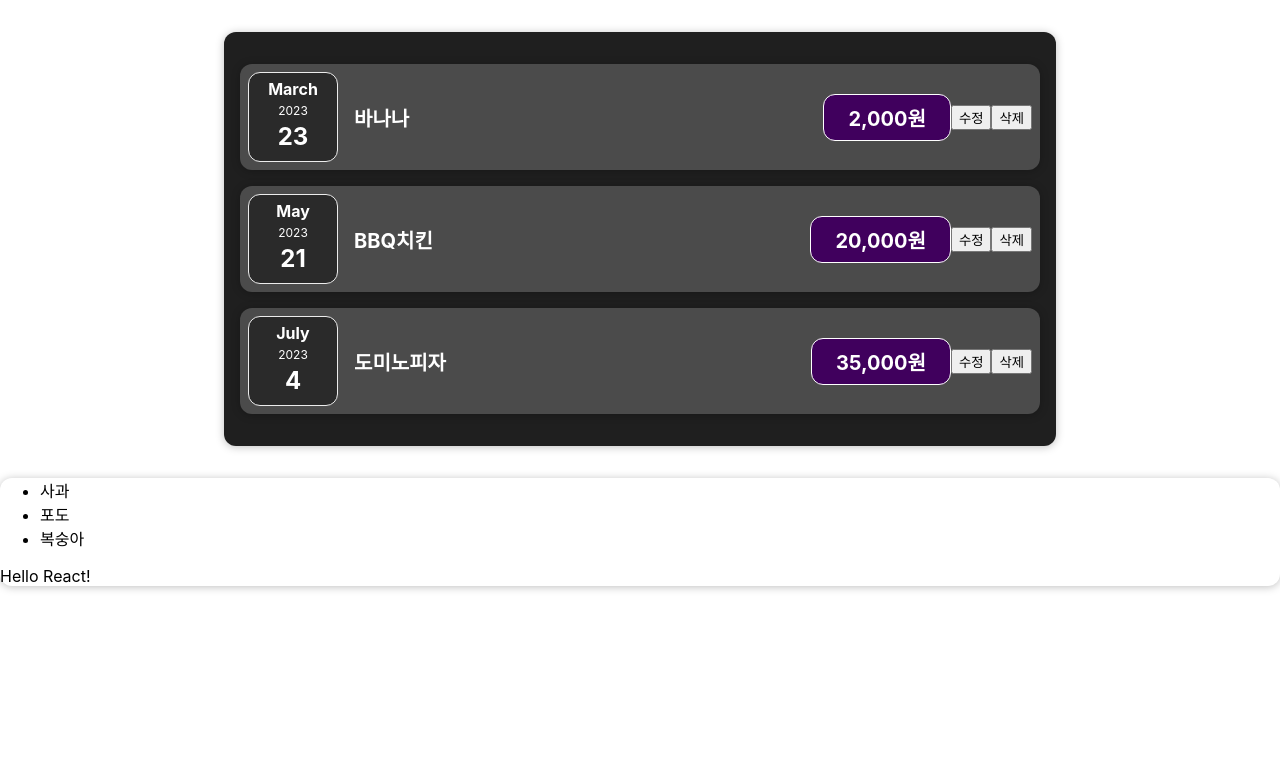
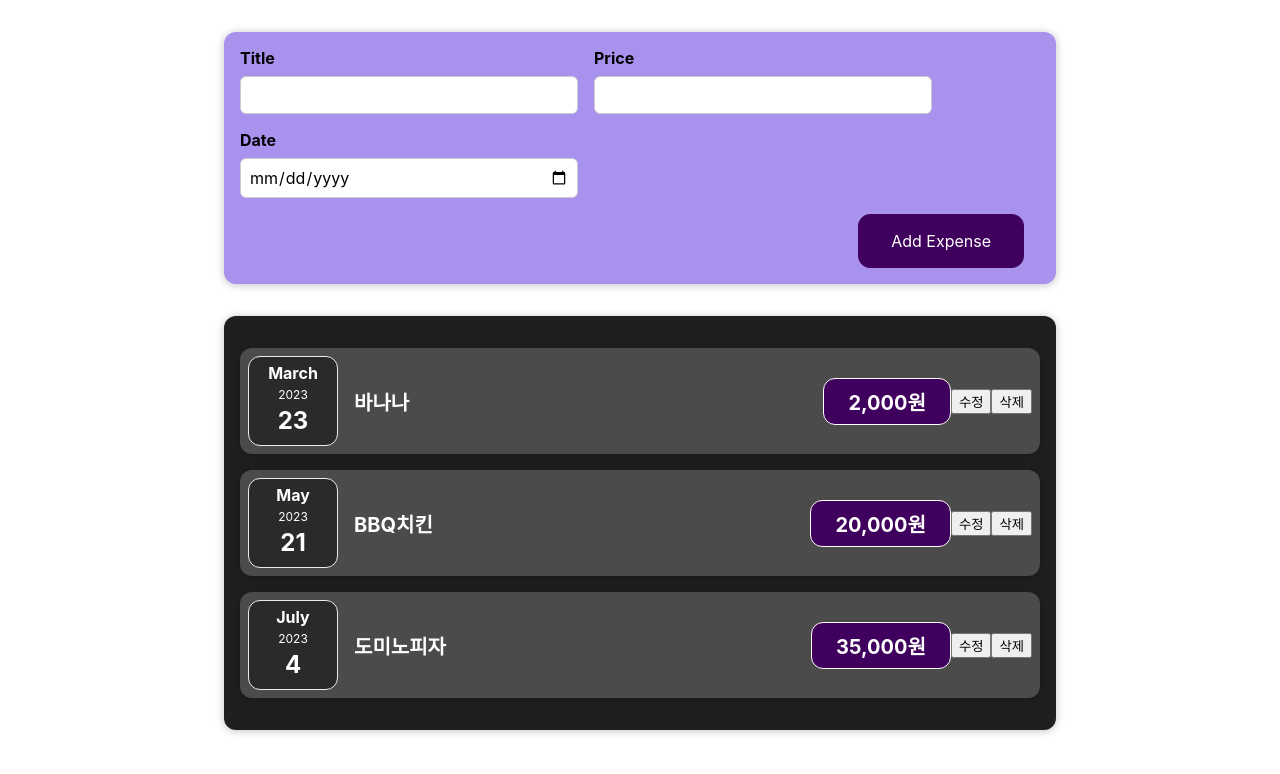
Before and after one commit to ChaeyoonN/react-basic-study202310, a React (Create React App) app: page / in a window 1280 px wide. Shown: the top 774 px of the page. Built offline with nearby package versions, Linux system fonts and the light colour scheme.

Commit message:
사용자 입력 리스닝, 여러개의 state 관리, 상태 끌어올리기

```diff
--- a/src/App.js
+++ b/src/App.js
@@ -1,8 +1,9 @@
 import React from 'react';
 import './App.css';
-import Expenses from './components/Expenses';
+import Expenses from './components/Expenses/Expenses';
 import Hello from './components/Hello';
 import Card from './components/UI/Card';
+import NewExpense from './components/NewExpense/NewExpense';
 
 const App = () => {
   // const $h2 = React.createElement('h2', null, '반가워요~~');
@@ -29,16 +30,17 @@
 
   console.log('앱 실행!');
 
+  //ExpenseForm에게 내려보낼 함수
+  const addExpenseHandler = (newExpense) => {
+    //매개변수명은 자유.
+    console.log('App 컴포넌트에서 응답함!');
+    console.log(newExpense);
+  };
+
   return (
     <>
+      <NewExpense onAddExpense={addExpenseHandler} />
       <Expenses items={expenses} />
-      <Hello>
-        <ul>
-          <li>사과</li>
-          <li>포도</li>
-          <li>복숭아</li>
-        </ul>
-      </Hello>
     </>
   );
 };
--- a/src/components/ExpenseItem.js
+++ b/src/components/Expenses/ExpenseItem.js
@@ -2,7 +2,7 @@
 //css 로딩
 import './ExpenseItem.css';
 import ExpenseDate from './ExpenseDate';
-import Card from './UI/Card';
+import Card from '../UI/Card';
 
 const ExpenseItem = ({ title, price: propsPrice, date }) => {
   // 함수형 컴포넌트
--- /dev/null
+++ b/src/components/NewExpense/ExpenseForm.css
@@ -0,0 +1,26 @@
+.new-expense__controls {
+  display: flex;
+  flex-wrap: wrap;
+  gap: 1rem;
+  margin-bottom: 1rem;
+  text-align: left;
+}
+
+.new-expense__control label {
+  font-weight: bold;
+  margin-bottom: 0.5rem;
+  display: block;
+}
+
+.new-expense__control input {
+  font: inherit;
+  padding: 0.5rem;
+  border-radius: 6px;
+  border: 1px solid #ccc;
+  width: 20rem;
+  max-width: 100%;
+}
+
+.new-expense__actions {
+  text-align: right;
+}
--- /dev/null
+++ b/src/components/NewExpense/ExpenseForm.js
@@ -0,0 +1,93 @@
+import React, { useState } from 'react';
+import './ExpenseForm.css';
+
+const ExpenseForm = ({ onSaveExpense }) => {
+  const [userInput, setUserInput] = useState({
+    title: '',
+    price: '',
+    date: '',
+  });
+
+  const titleChangeHandler = (e) => {
+    // setUserInput({
+    //   ...userInput,
+    //   title: e.target.value,
+    // });
+    setUserInput((prevUserInput) => {
+      console.log(prevUserInput);
+      return {
+        ...prevUserInput,
+        title: e.target.value,
+      };
+    });
+  };
+
+  const priceChangHandler = (e) => {
+    setUserInput({
+      ...userInput,
+      price: e.target.value,
+    });
+  };
+
+  const dateChangeHandler = (e) => {
+    setUserInput({
+      ...userInput,
+      date: e.target.value,
+    });
+  };
+
+  const formSubmitHandler = (e) => {
+    e.preventDefault(); // submit 차단
+    console.log('submit 버튼을 누름!');
+    console.log(userInput);
+
+    onSaveExpense(userInput); //호출한 곳인 App.js로 감
+
+    // 입력창 리셋
+    setUserInput({
+      title: '',
+      price: '',
+      date: '',
+    });
+  };
+
+  return (
+    <form onSubmit={formSubmitHandler}>
+      <div className='new-expense__controls'>
+        <div className='new-expense__control'>
+          <label>Title</label>
+          <input
+            type='text'
+            onChange={titleChangeHandler}
+            value={userInput.title}
+          />
+        </div>
+        <div className='new-expense__control'>
+          <label>Price</label>
+          <input
+            type='number'
+            min='100'
+            step='100'
+            onChange={priceChangHandler}
+            value={userInput.price}
+          />
+        </div>
+        <div className='new-expense__control'>
+          <label>Date</label>
+          <input
+            type='date'
+            min='2019-01-01'
+            max='2025-12-31'
+            onChange={dateChangeHandler}
+            value={userInput.date}
+          />
+        </div>
+      </div>
+      <div className='new-expense__actions'>
+        <button type='submit'>Add Expense</button>
+      </div>
+    </form>
+  );
+};
+
+export default ExpenseForm;
--- /dev/null
+++ b/src/components/NewExpense/NewExpense.css
@@ -0,0 +1,38 @@
+.new-expense {
+  background-color: #a892ee;
+  padding: 1rem;
+  margin: 2rem auto;
+  width: 50rem;
+  max-width: 95%;
+  border-radius: 12px;
+  text-align: center;
+  box-shadow: 0 1px 8px rgba(0, 0, 0, 0.25);
+}
+
+.new-expense button {
+  font: inherit;
+  cursor: pointer;
+  padding: 1rem 2rem;
+  border: 1px solid #40005d;
+  background-color: #40005d;
+  color: white;
+  border-radius: 12px;
+  margin-right: 1rem;
+}
+
+.new-expense button:hover,
+.new-expense button:active {
+  background-color: #510674;
+  border-color: #510674;
+}
+
+.new-expense button.alternative {
+  color: #220131;
+  border-color: transparent;
+  background-color: transparent;
+}
+
+.new-expense button.alternative:hover,
+.new-expense button.alternative:active {
+  background-color: #ddb3f8;
+}
--- /dev/null
+++ b/src/components/NewExpense/NewExpense.js
@@ -0,0 +1,13 @@
+import React from 'react';
+import './NewExpense.css';
+import ExpenseForm from './ExpenseForm';
+
+const NewExpense = ({ onAddExpense }) => {
+  return (
+    <div className='new-expense'>
+      <ExpenseForm onSaveExpense={onAddExpense} />
+    </div>
+  );
+};
+
+export default NewExpense;
```
Also changed, not shown: src/components/Expenses/ExpenseDate.css (renamed from src/components/ExpenseDate.css), src/components/Expenses/ExpenseDate.js (renamed from src/components/ExpenseDate.js), src/components/Expenses/ExpenseItem.css (renamed from src/components/ExpenseItem.css), src/components/Expenses/Expenses.css (renamed from src/components/Expenses.css), src/components/Expenses/Expenses.js (renamed from src/components/Expenses.js).
